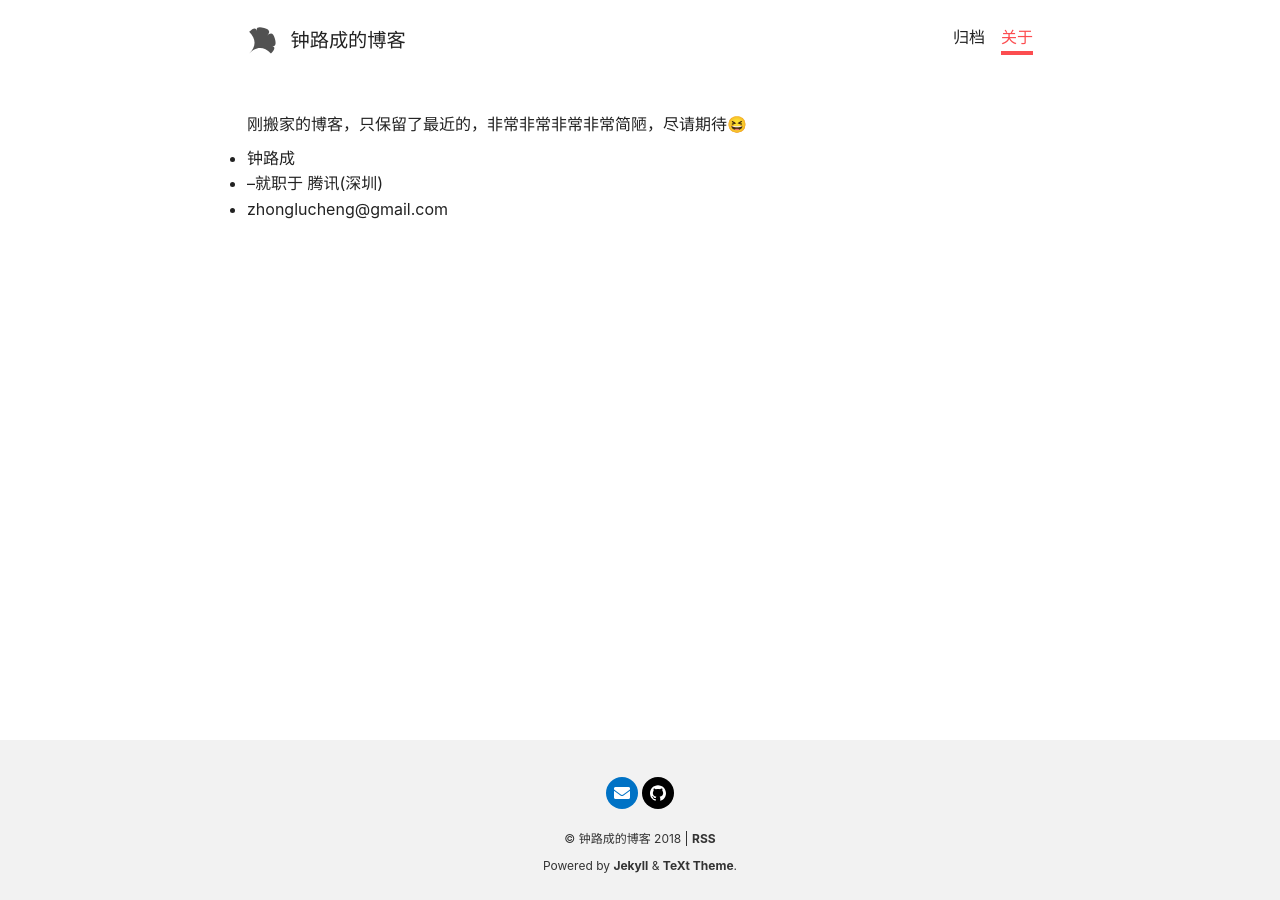
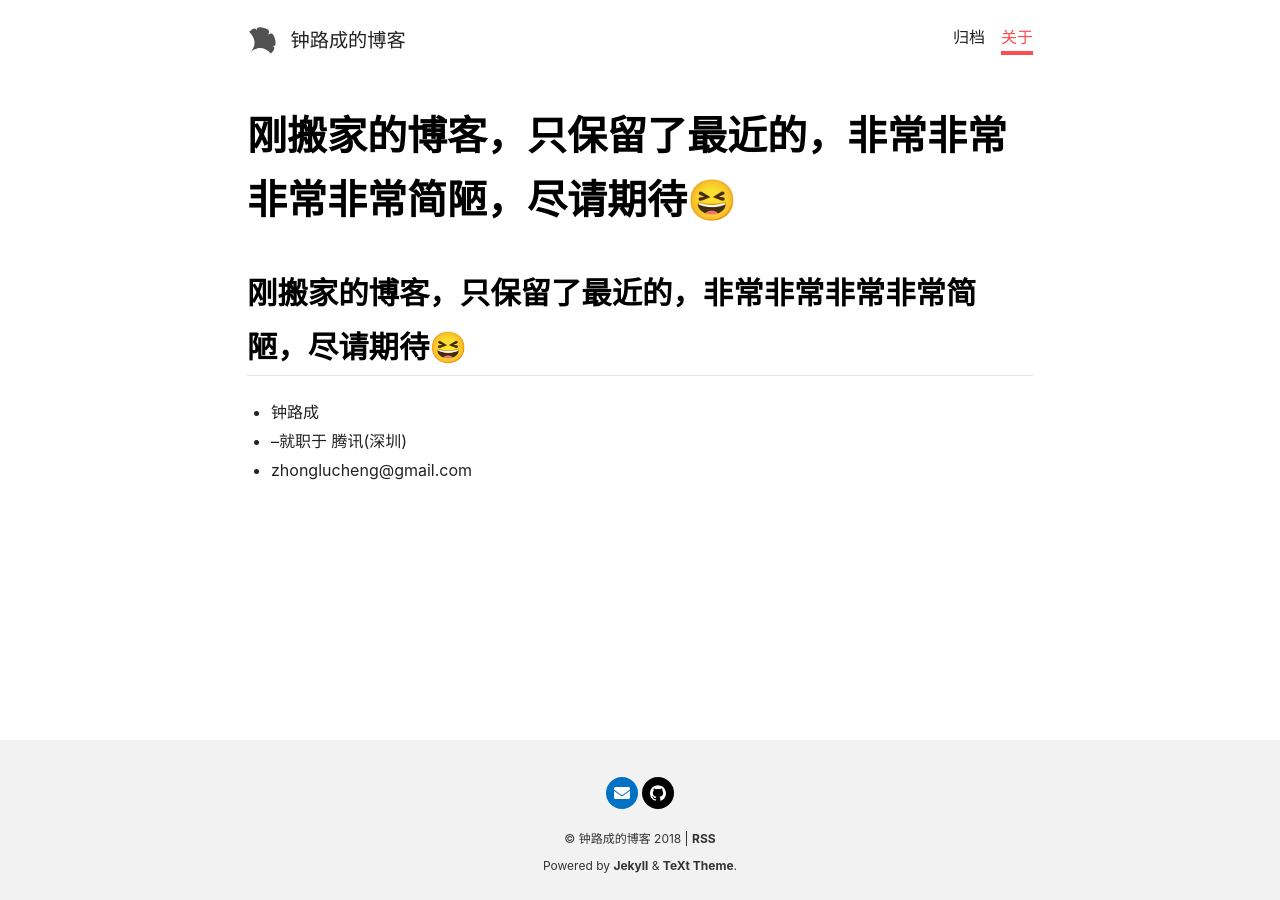
Before and after one commit to luchengzhong/gitblog, a Jekyll site: the page built from about.md, in a window 1280 px wide. Built offline with Jekyll 4.4.1, drawn with Linux system fonts in a browser that asks for light colours; nearby versions of some CDN libraries; our own code applies the rules of GitHub Pages for plain Markdown files; part of the change alters nothing that is shown.

Commit message:
Update about.md

```diff
--- a/about.md
+++ b/about.md
@@ -1,4 +1,14 @@
-刚搬家的博客，只保留了最近的，非常非常非常非常简陋，尽请期待😆
+---
+ layout: article
+ titles:
+   en: About
+   zh: 关于
+   zh-Hans: 关于
+   zh-Hant: 關於
+ author: Lucheng Zhong
+ key: page-about
+---
+## 刚搬家的博客，只保留了最近的，非常非常非常非常简陋，尽请期待😆
 
 - 钟路成
 - --就职于 腾讯(深圳)
```
